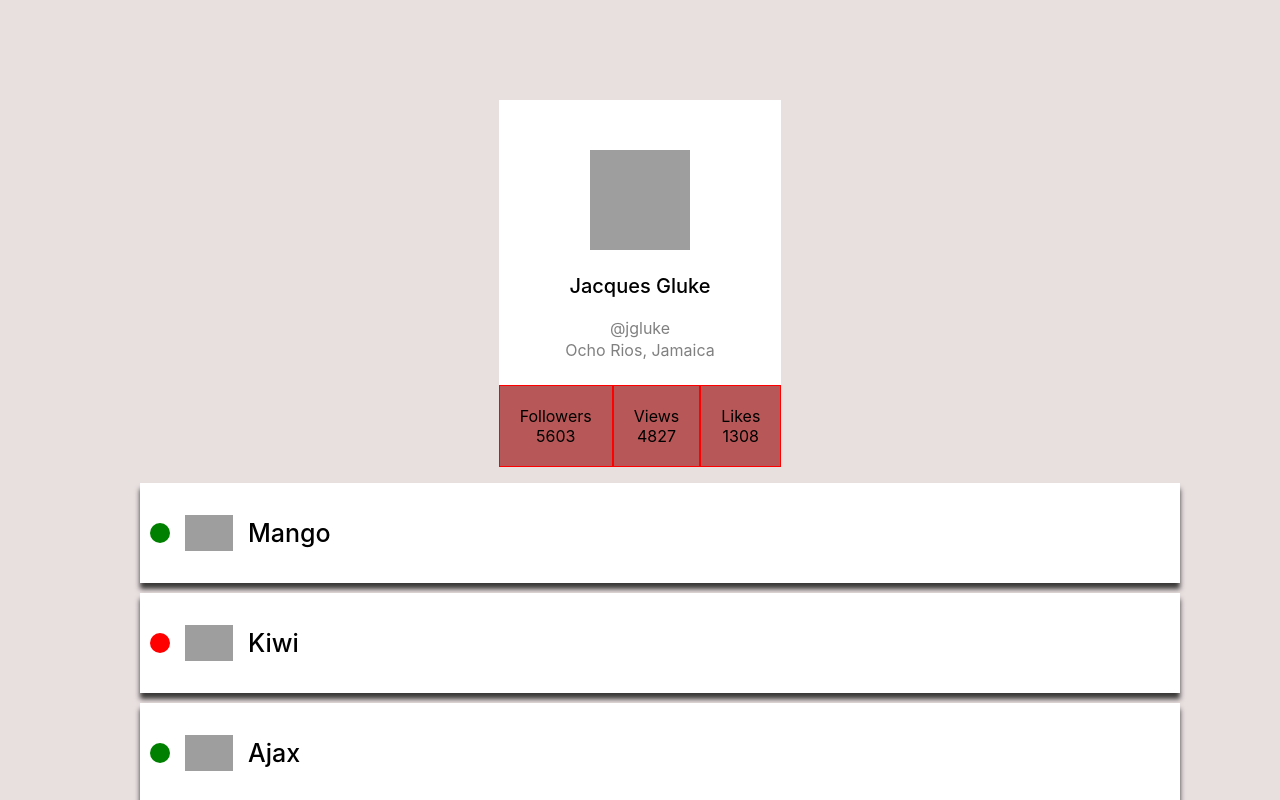
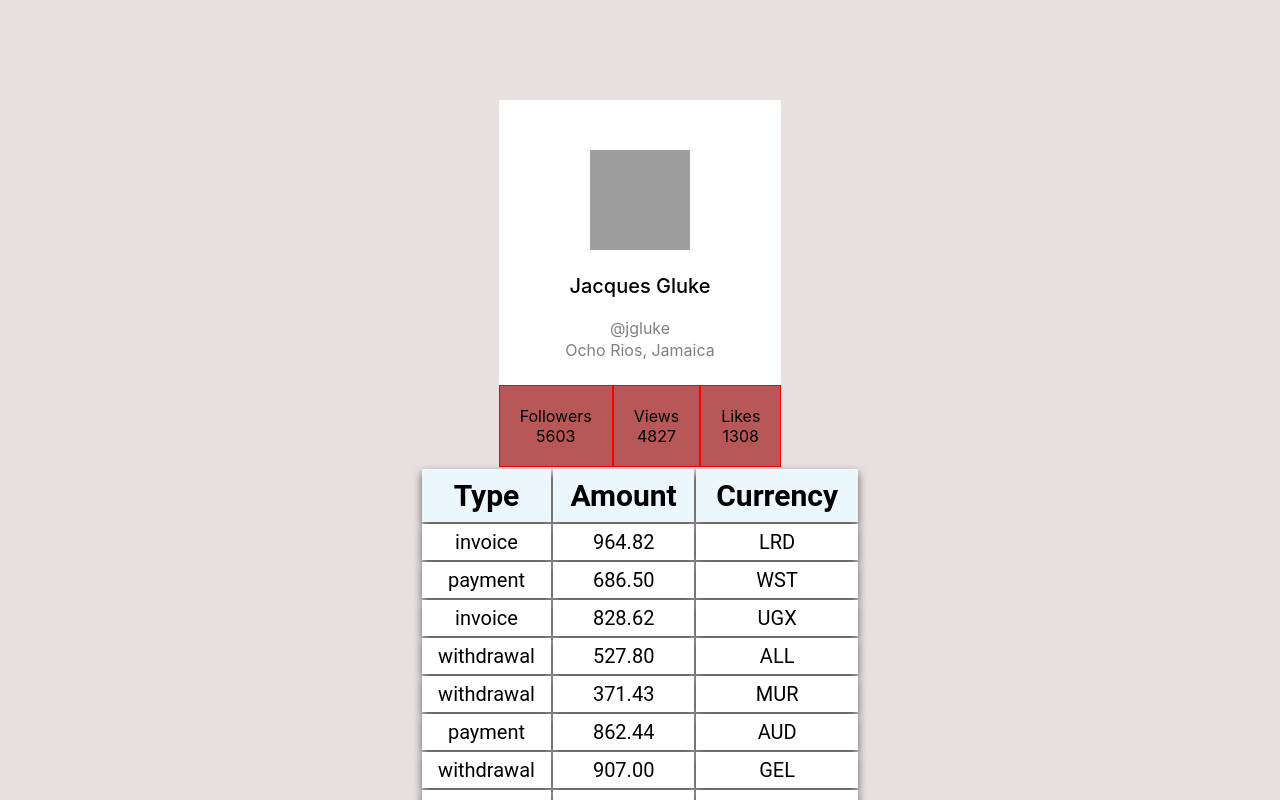
Before and after one commit to Vadim-Kostetskyi/goit-react-hw-01-components, a React (Create React App) app: page / in a window 1280 px wide. Shown: the top 800 px of the page. Built offline with nearby package versions, Linux system fonts and the light colour scheme; grey boxes are pictures that could not be loaded.

Commit message:
Update App.jsx

```diff
--- a/src/components/App.jsx
+++ b/src/components/App.jsx
@@ -1,11 +1,11 @@
 import user from './task 1/user.json';
 // import data from './task 2/data.json';
-import friends from './task 3/friends.json';
+// import friends from './task 3/friends.json';
 import transactions from './task 4/transactions.json';
 
 import Profile from './task 1/Profile';
 // import Statistics from './task 2/Statistic';
-import FriendList from './task 3/FriendList';
+// import FriendList from './task 3/FriendList';
 import TransactionHistory from './task 4/Transitions';
 
 export const App = () => {
@@ -20,7 +20,7 @@ export const App = () => {
       />
       {/* <Statistics title="Upload stats" stats={data} />
       <Statistics stats={data} /> */}
-      <FriendList friends={friends} />
+      {/* <FriendList friends={friends} /> */}
       <TransactionHistory items={transactions} />
     </div>
   );
```
